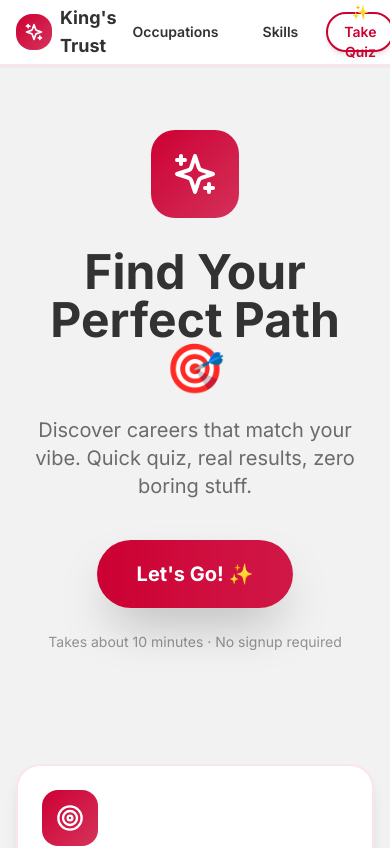
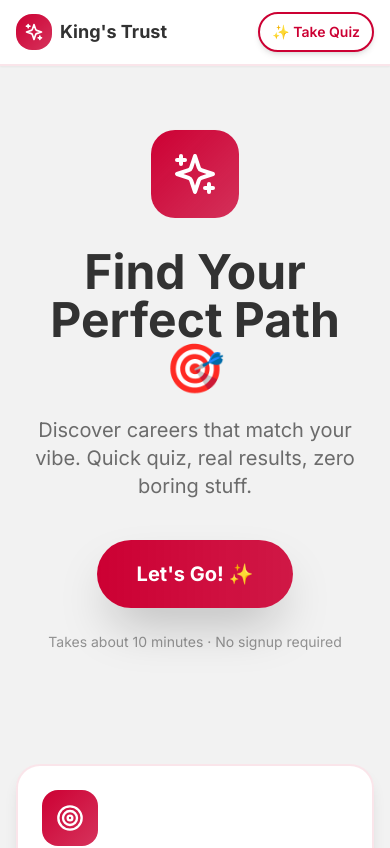
Before and after one commit to makit/kings-trust, a Next.js app in the folder web/: page / in a window 390 px wide. Shown: the top 848 px of the page. Built offline with nearby package versions, Linux system fonts and the light colour scheme.

Commit message:
Fix header on mobile

```diff
--- a/web/components/layout/Header.tsx
+++ b/web/components/layout/Header.tsx
@@ -24,11 +24,11 @@ export default function Header() {
           </Link>
 
           {/* Navigation */}
-          <nav className="flex items-center gap-3">
+          <nav className="flex items-center gap-1 sm:gap-3">
             <Link
               href="/occupations"
               className={`
-                inline-flex items-center justify-center h-10 px-4 rounded-full font-semibold text-sm text-center
+                hidden sm:inline-flex items-center justify-center h-10 px-3 sm:px-4 rounded-full font-semibold text-sm text-center
                 transform hover:scale-105 active:scale-95
                 transition-all duration-200
                 ${isActive('/occupations')
@@ -42,7 +42,7 @@ export default function Header() {
             <Link
               href="/skills"
               className={`
-                inline-flex items-center justify-center h-10 px-4 rounded-full font-semibold text-sm text-center
+                hidden sm:inline-flex items-center justify-center h-10 px-3 sm:px-4 rounded-full font-semibold text-sm text-center
                 transform hover:scale-105 active:scale-95
                 transition-all duration-200
                 ${isActive('/skills')
@@ -56,7 +56,7 @@ export default function Header() {
             <Link
               href="/quiz"
               className={`
-                inline-flex items-center justify-center h-10 px-4 rounded-full font-semibold text-sm text-center
+                inline-flex items-center justify-center h-10 px-3 sm:px-4 rounded-full font-semibold text-sm text-center
                 transform hover:scale-105 active:scale-95
                 transition-all duration-200 shadow-md hover:shadow-lg
                 ${isActive('/quiz')
```
